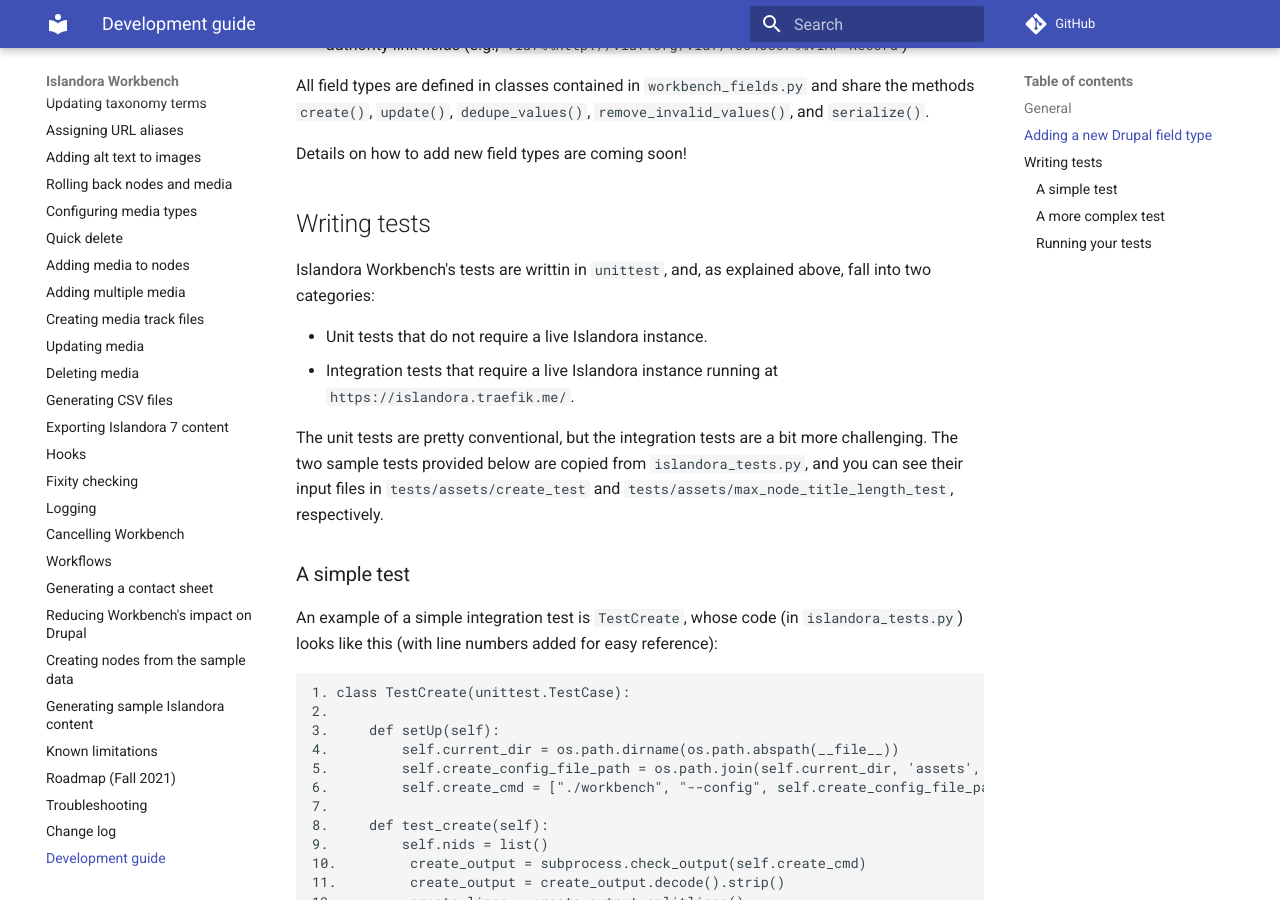
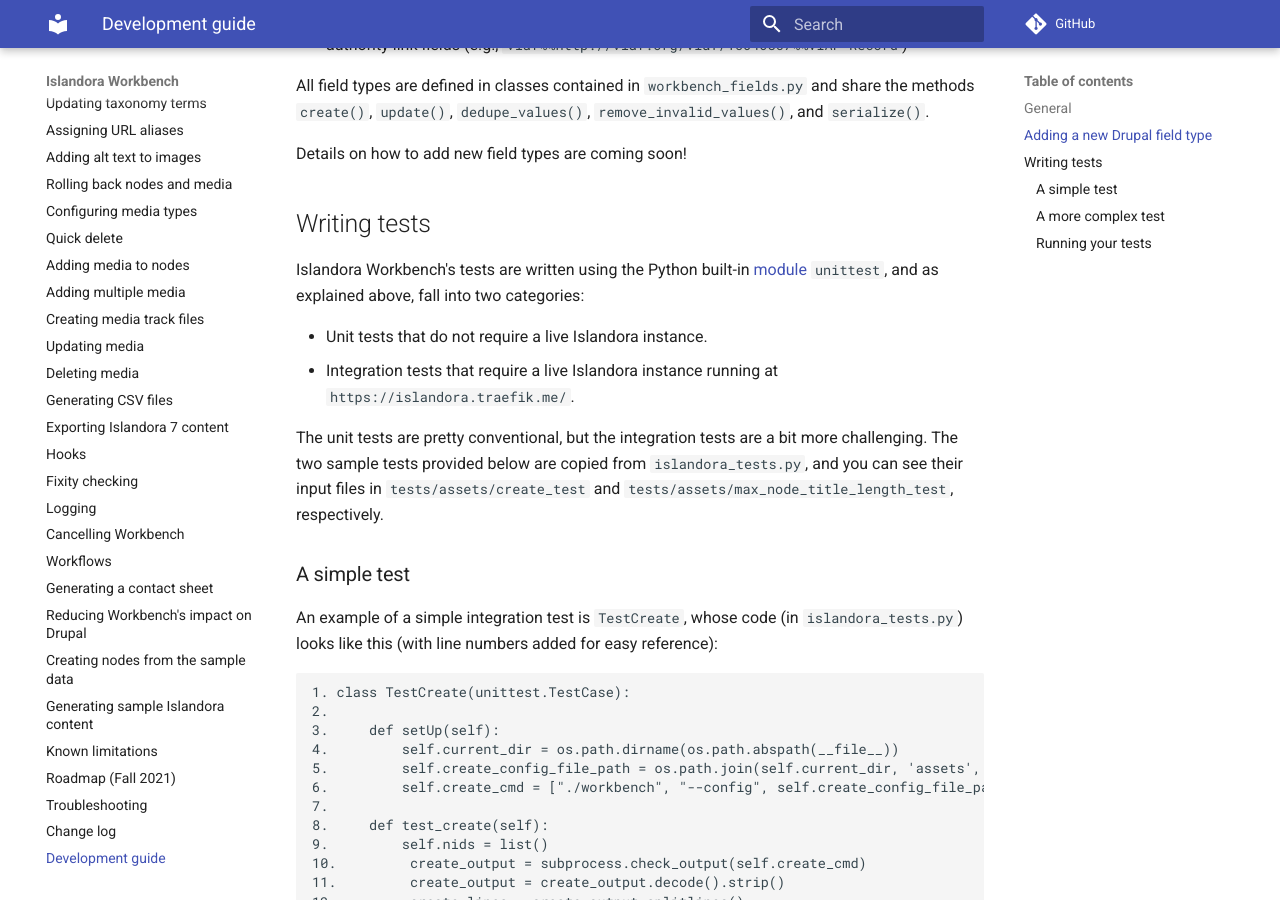
Before and after one commit to mjordan/islandora_workbench_docs, an MkDocs documentation site: the page built from docs/development_guide.md, in a window 1280 px wide and 900 px high, scrolled down 1560 px. Built offline with MkDocs 1.6.1 and Material for MkDocs 9.7.7, drawn with Linux system fonts in a browser that asks for light colours; comment, search, counter and statistics services are not loaded; some of the changed text lies outside the part shown.

Commit message:
Fix mispelling, add unittest docs link

```diff
--- a/docs/development_guide.md
+++ b/docs/development_guide.md
@@ -44,7 +44,7 @@
 
 ## Writing tests
 
-Islandora Workbench's tests are writtin in `unittest`, and, as explained above, fall into two categories:
+Islandora Workbench's tests are written using the Python built-in [module](https://docs.python.org/3/library/unittest.html) `unittest`, and as explained above, fall into two categories:
 
 - Unit tests that do not require a live Islandora instance.
 - Integration tests that require a live Islandora instance running at `https://islandora.traefik.me/`.
```
Also changed, not shown: other parts of docs/development_guide.md (+1 -1 lines).
